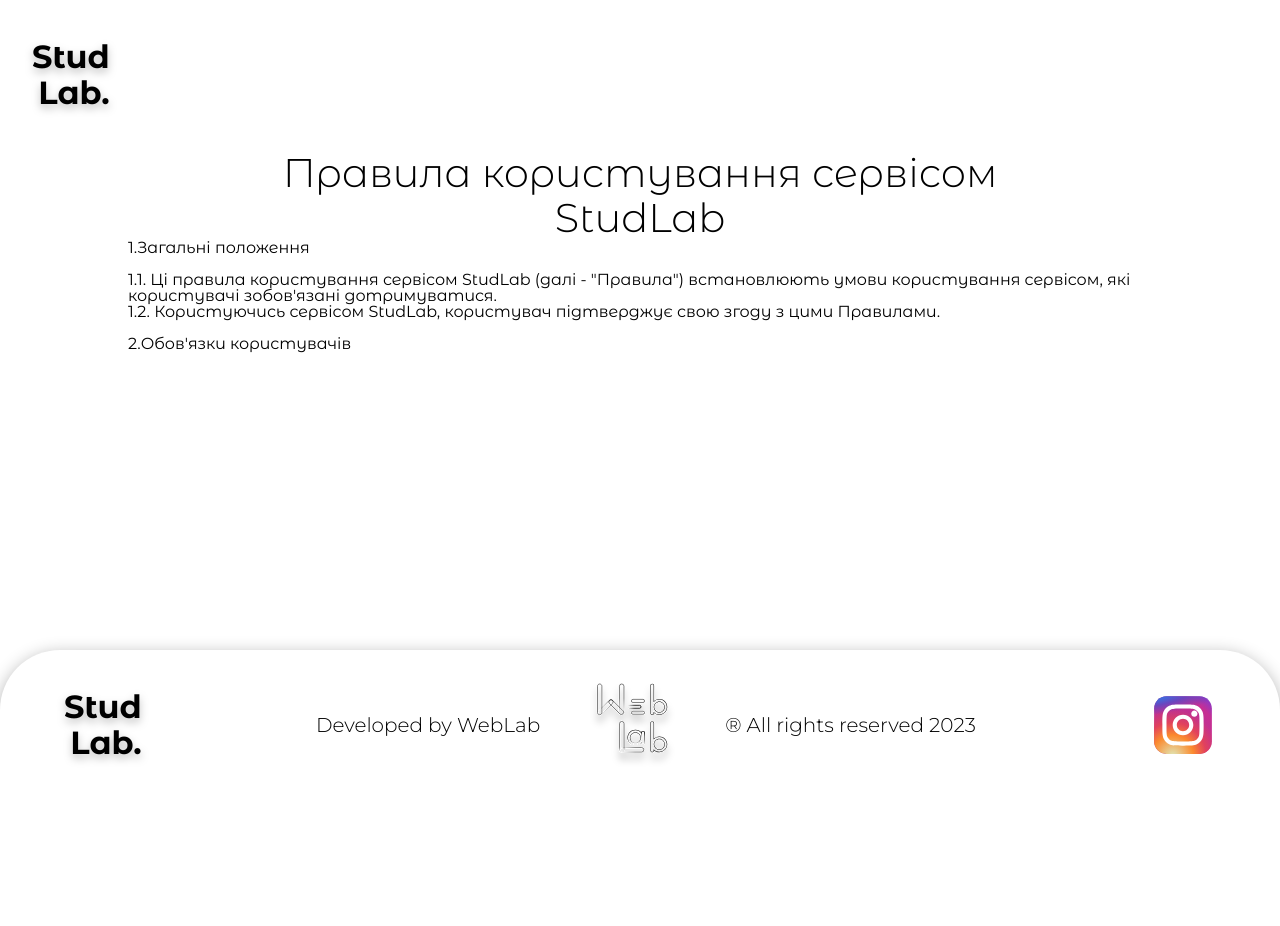
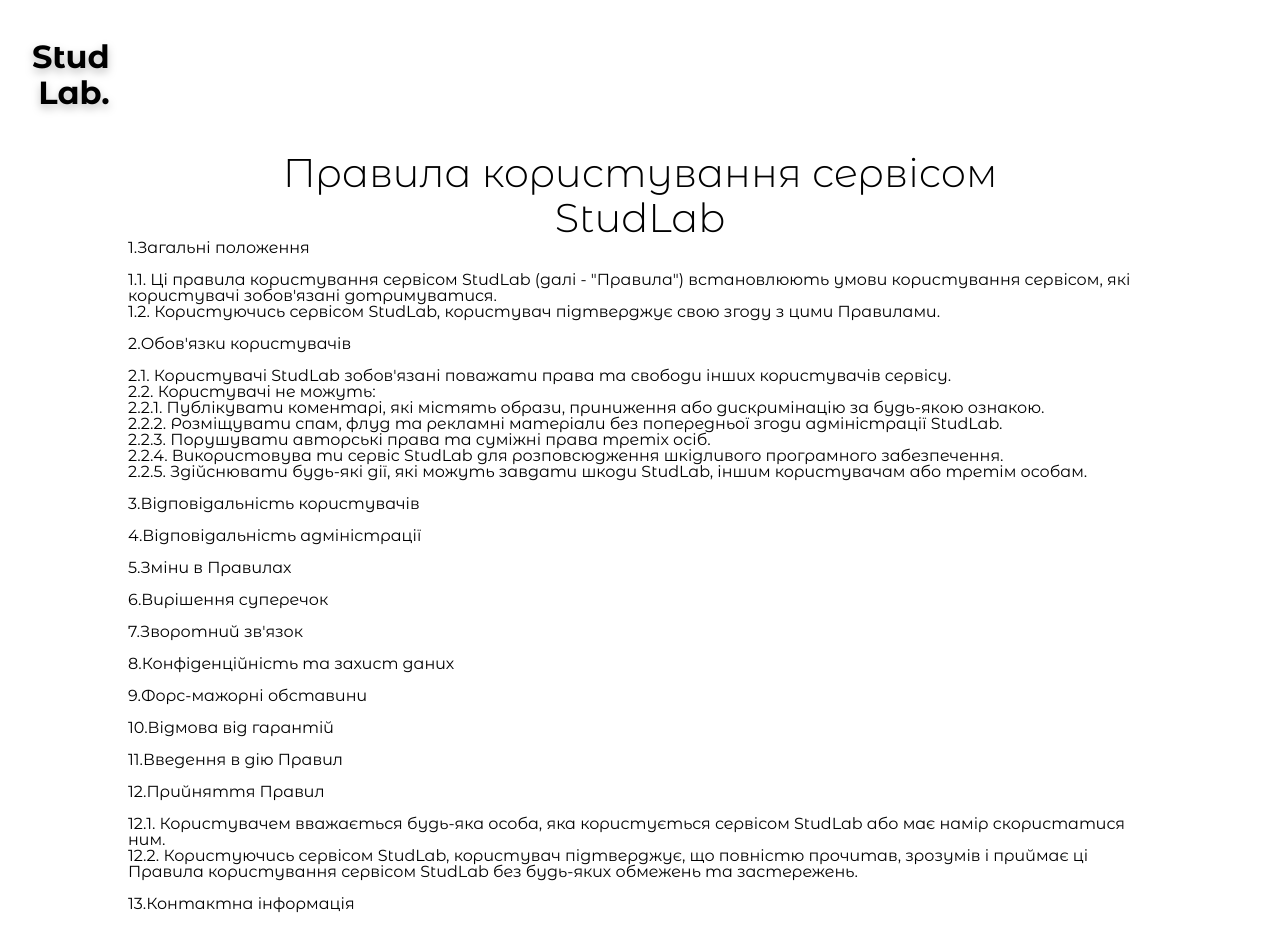
Before and after one commit to PohribniakRoman/StudLab, a React (Vite) app: page /rules in a window 1280 px wide. Shown: the top 926 px of the page. Before the commit the page ends 800 px from the top, so only its background shows below. Built offline with nearby package versions, Linux system fonts and the light colour scheme.

Commit message:
add rules

```diff
--- a/src/pages/Rules.tsx
+++ b/src/pages/Rules.tsx
@@ -2,14 +2,14 @@ import { Footer } from "../components/Footer"
 import { Logo } from "../components/logo"
 
 export const Rules:React.FC = () =>{
-    return <section className="rules">
+    return <section className="rules" style={{position:"relative"}}>
         <div className="rules__logo">
             <Logo variant="default"/>
         </div>
         <h1 className="rules__title">
         Правила користування сервісом <br/> StudLab
         </h1>
-        <section className="rules__description">
+        <section className="rules__description" style={{paddingBottom:"240px"}}>
             <h1>1.Загальні положення</h1>
             <br/>
             <h1>1.1. Ці правила користування сервісом StudLab (далі - "Правила") встановлюють умови користування сервісом, які користувачі зобов'язані дотримуватися.
@@ -17,7 +17,41 @@ export const Rules:React.FC = () =>{
             <br/>
             <h1>2.Обов'язки користувачів</h1>
             <br/>
-        </section>
-        <Footer/>
+            <h1>2.1. Користувачі StudLab зобов'язані поважати права та свободи інших користувачів сервісу.
+            <br/>2.2. Користувачі не можуть:
+            <br/>2.2.1. Публікувати коментарі, які містять образи, приниження або дискримінацію за будь-якою ознакою.
+            <br/>2.2.2. Розміщувати спам, флуд та рекламні матеріали без попередньої згоди адміністрації StudLab.
+            <br/>2.2.3. Порушувати авторські права та суміжні права третіх осіб.
+            <br/>2.2.4. Використовува ти сервіс StudLab для розповсюдження шкідливого програмного забезпечення.
+            <br/>2.2.5. Здійснювати будь-які дії, які можуть завдати шкоди StudLab, іншим користувачам або третім особам.</h1>
+            <br/>
+            <h1>3.Відповідальність користувачів</h1>
+            <br/>
+            <h1>4.Відповідальність адміністрації</h1>
+            <br/>
+            <h1>5.Зміни в Правилах</h1>
+            <br/>
+            <h1>6.Вирішення суперечок</h1>
+            <br/>
+            <h1>7.Зворотний зв'язок</h1>
+            <br/>
+            <h1>8.Конфіденційність та захист даних</h1>
+            <br/>
+            <h1>9.Форс-мажорні обставини</h1>
+            <br/>
+            <h1>10.Відмова від гарантій</h1>
+            <br/>
+            <h1>11.Введення в дію Правил</h1>
+            <br/>
+            <h1>12.Прийняття Правил</h1>
+            <br/>
+            <h1>12.1. Користувачем вважається будь-яка особа, яка користується сервісом StudLab або має намір скористатися ним.
+            <br/>12.2. Користуючись сервісом StudLab, користувач підтверджує, що повністю прочитав, зрозумів і приймає ці Правила користування сервісом StudLab без будь-яких обмежень та застережень.</h1>
+            <br/>
+            <h1>13.Контактна інформація</h1>
+            <br/>
+            <h1>13.1. У разі виникнення питань або пропозицій з приводу цих Правил або роботи сервісу StudLab, користувачі можуть звертатися до адміністрації за вказаною контактною інформацією на сайті StudLab або інших офіційних ресурсах сервісу.</h1>
+            </section>
+            <Footer/>
     </section>
 }
```
